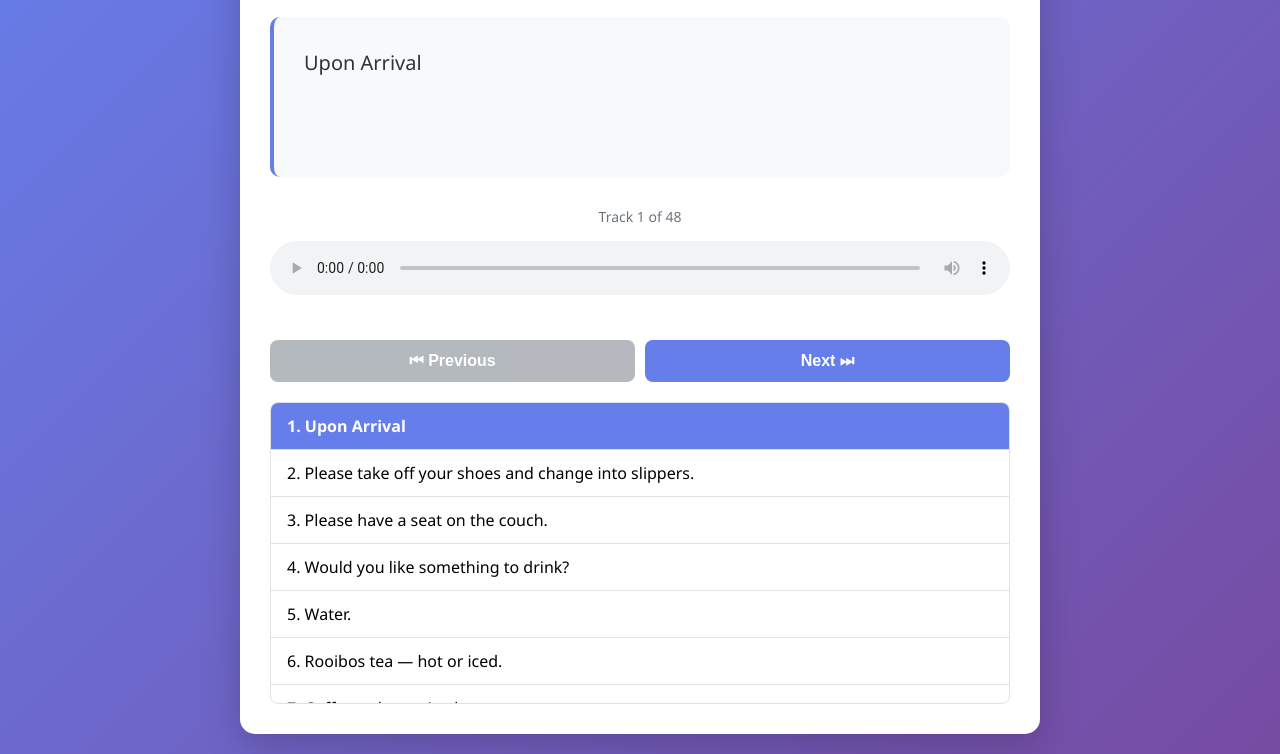
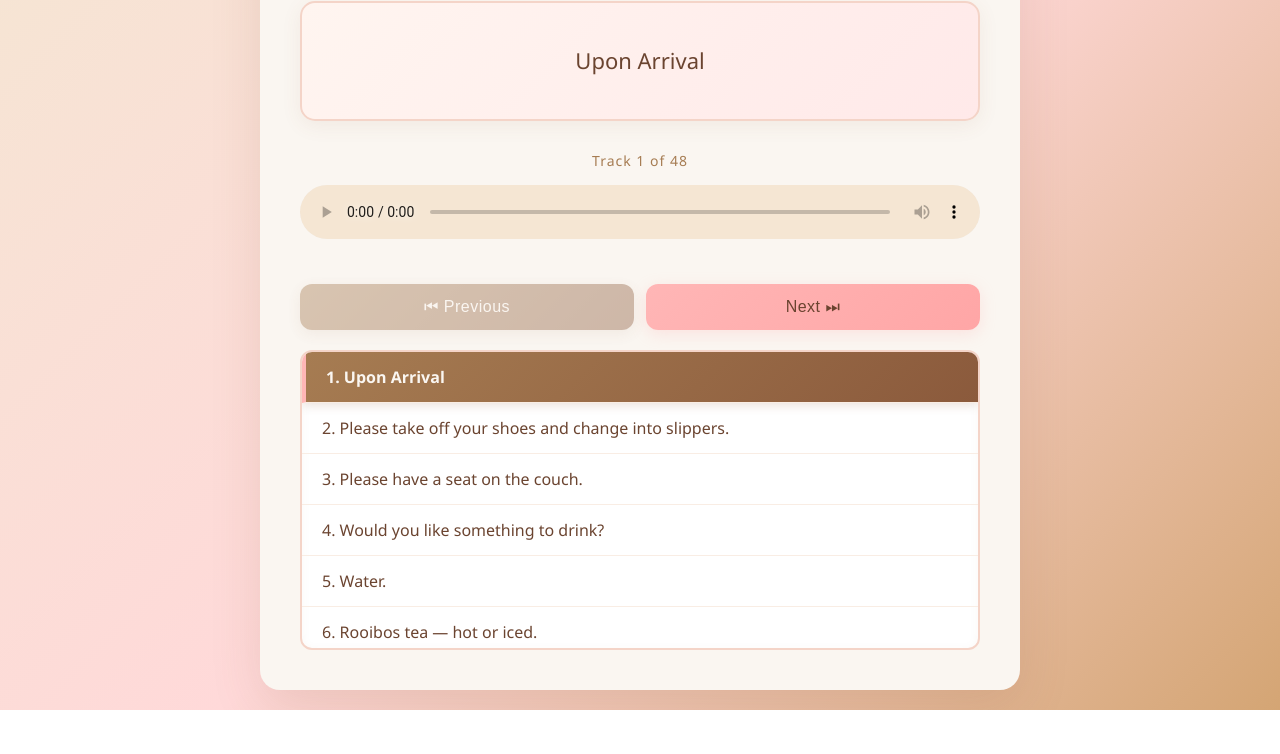
Before and after one commit to cocktail-boy/english-massage, a plain HTML site: page index.html in a window 1280 px wide. Shown: the part 127-881 px from the top of the page. After the commit the page ends 837 px from the top, so only its background shows below. Drawn offline with Linux system fonts and the light colour scheme.

Commit message:
Theme color: Brown, Pale Pink, and Beige

```diff
--- a/index.html
+++ b/index.html
@@ -5,38 +5,52 @@
     <meta name="viewport" content="width=device-width, initial-scale=1.0">
     <title>Spa Audio Guide Player</title>
     <style>
+        * {
+            margin: 0;
+            padding: 0;
+            box-sizing: border-box;
+        }
         body {
             font-family: 'Segoe UI', Tahoma, Geneva, Verdana, sans-serif;
             max-width: 800px;
             margin: 0 auto;
             padding: 20px;
-            background: linear-gradient(135deg, #667eea 0%, #764ba2 100%);
+            background: linear-gradient(135deg, #f5e6d3 0%, #ffd9d9 50%, #d4a574 100%);
             min-height: 100vh;
         }
         .container {
-            background: white;
-            border-radius: 15px;
-            padding: 30px;
-            box-shadow: 0 10px 40px rgba(0,0,0,0.2);
+            background: #faf6f1;
+            border-radius: 20px;
+            padding: 40px;
+            box-shadow: 0 15px 50px rgba(139, 90, 60, 0.15);
         }
         h1 {
             text-align: center;
-            color: #667eea;
+            color: #8b5a3c;
             margin-bottom: 30px;
+            font-weight: 300;
+            letter-spacing: 2px;
+            font-size: 28px;
         }
         .text-display {
-            background: #f8f9fa;
-            padding: 30px;
-            border-radius: 10px;
-            min-height: 100px;
+            background: linear-gradient(135deg, #fff5f0 0%, #ffe9e9 100%);
+            padding: 35px;
+            border-radius: 15px;
+            min-height: 120px;
             margin-bottom: 30px;
-            border-left: 4px solid #667eea;
+            border: 2px solid #f4d4c8;
+            box-shadow: 0 5px 20px rgba(139, 90, 60, 0.08);
+            display: flex;
+            align-items: center;
+            justify-content: center;
         }
         .text-display p {
-            font-size: 20px;
-            line-height: 1.6;
+            font-size: 22px;
+            line-height: 1.7;
             margin: 0;
-            color: #333;
+            color: #6b4430;
+            text-align: center;
+            font-weight: 400;
         }
         .audio-controls {
             margin-bottom: 20px;
@@ -44,69 +58,103 @@
         audio {
             width: 100%;
             margin-bottom: 20px;
+            border-radius: 10px;
+        }
+        audio::-webkit-media-controls-panel {
+            background-color: #f5e6d3;
         }
         .nav-buttons {
             display: flex;
-            gap: 10px;
+            gap: 12px;
             margin-bottom: 20px;
         }
         button {
             flex: 1;
-            padding: 12px 24px;
+            padding: 14px 28px;
             font-size: 16px;
             border: none;
-            border-radius: 8px;
+            border-radius: 12px;
             cursor: pointer;
-            transition: all 0.3s;
-            font-weight: 600;
+            transition: all 0.3s ease;
+            font-weight: 500;
+            letter-spacing: 0.5px;
         }
         .btn-prev {
-            background: #6c757d;
-            color: white;
+            background: linear-gradient(135deg, #a67c52 0%, #8b5a3c 100%);
+            color: #faf6f1;
+            box-shadow: 0 4px 15px rgba(139, 90, 60, 0.2);
         }
         .btn-prev:hover:not(:disabled) {
-            background: #5a6268;
+            background: linear-gradient(135deg, #8b5a3c 0%, #6b4430 100%);
+            transform: translateY(-2px);
+            box-shadow: 0 6px 20px rgba(139, 90, 60, 0.3);
         }
         .btn-next {
-            background: #667eea;
-            color: white;
+            background: linear-gradient(135deg, #ffb6b6 0%, #ffa6a6 100%);
+            color: #6b4430;
+            box-shadow: 0 4px 15px rgba(255, 182, 182, 0.3);
         }
         .btn-next:hover:not(:disabled) {
-            background: #5568d3;
+            background: linear-gradient(135deg, #ffa6a6 0%, #ff9696 100%);
+            transform: translateY(-2px);
+            box-shadow: 0 6px 20px rgba(255, 182, 182, 0.4);
         }
         button:disabled {
-            opacity: 0.5;
+            opacity: 0.4;
             cursor: not-allowed;
+            transform: none;
         }
         .track-info {
             text-align: center;
-            color: #6c757d;
+            color: #a67c52;
             margin-bottom: 15px;
             font-size: 14px;
+            font-weight: 500;
+            letter-spacing: 1px;
         }
         .playlist {
             max-height: 300px;
             overflow-y: auto;
-            border: 1px solid #dee2e6;
-            border-radius: 8px;
+            border: 2px solid #f4d4c8;
+            border-radius: 12px;
             margin-top: 20px;
+            background: #fff;
+            box-shadow: inset 0 2px 10px rgba(139, 90, 60, 0.05);
         }
         .playlist-item {
-            padding: 12px 16px;
+            padding: 14px 20px;
             cursor: pointer;
-            border-bottom: 1px solid #dee2e6;
-            transition: background 0.2s;
+            border-bottom: 1px solid #f9ede4;
+            transition: all 0.25s ease;
+            color: #6b4430;
         }
         .playlist-item:hover {
-            background: #f8f9fa;
+            background: linear-gradient(90deg, #fff5f0 0%, #ffe9e9 100%);
+            padding-left: 25px;
         }
         .playlist-item.active {
-            background: #667eea;
-            color: white;
+            background: linear-gradient(135deg, #a67c52 0%, #8b5a3c 100%);
+            color: #faf6f1;
             font-weight: 600;
+            border-left: 4px solid #ffb6b6;
+            box-shadow: 0 2px 10px rgba(139, 90, 60, 0.2);
         }
         .playlist-item:last-child {
             border-bottom: none;
+        }
+        .playlist::-webkit-scrollbar {
+            width: 8px;
+        }
+        .playlist::-webkit-scrollbar-track {
+            background: #f9ede4;
+            border-radius: 10px;
+        }
+        .playlist::-webkit-scrollbar-thumb {
+            background: #d4a574;
+            border-radius: 10px;
+        }
+        .playlist::-webkit-scrollbar-thumb:hover {
+            background: #a67c52;
         }
     </style>
 </head>
```
